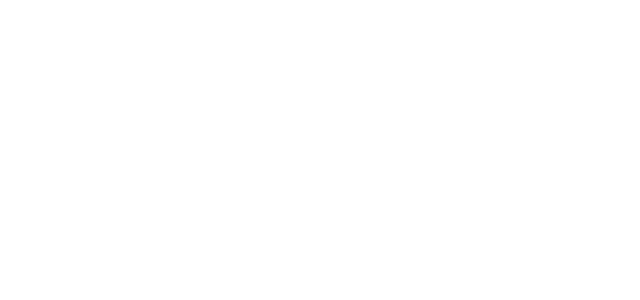
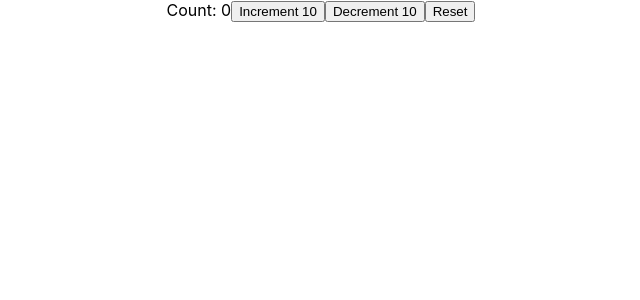
Before and after one commit to denislistiadi/react-typescript, a React (Create React App) app: page / in a window 1280 px wide. Shown: the top 300 px of the page, without its empty margins (319-959 px from the left). Built offline with nearby package versions, Linux system fonts and the light colour scheme.

Commit message:
useReducer Strict Action Types

```diff
--- a/src/App.tsx
+++ b/src/App.tsx
@@ -1,4 +1,5 @@
 import "./App.css";
+import Counter from "./components/state/Counter";
 // import Heading from './components/Heading';
 // import Oscar from './components/Oscar';
 // import Greet from './components/Greet';
@@ -51,6 +52,7 @@
       <Input value='' handleChange={(event) => console.log(event.target.value)} /> */}
 
       {/* <Container styles={{border: '1px solid black', padding: '1rem'}} /> */}
+      <Counter />
     </div>
   );
 }
--- a/src/components/state/Counter.tsx
+++ b/src/components/state/Counter.tsx
@@ -4,10 +4,16 @@
     count: number;
 }
 
-interface CounterAction {
-    type: string;
-    payload: number;
+interface UpdateAction {
+  type: 'increment' | 'decrement';
+  payload: number;
 }
+
+interface ResetAction {
+  type: 'reset';
+}
+
+type CounterAction = UpdateAction | ResetAction;
 
 const initialState = { count: 0 };
 
@@ -17,12 +23,14 @@
       return { count: state.count + action.payload };
     case "decrement":
       return { count: state.count - action.payload };
+    case "reset":
+      return initialState;
     default:
       return state;
   }
 }
 
-export const Counter = () => {
+const Counter = () => {
   const [state, dispatch] = React.useReducer(reducer, initialState);
   return (
     <div>
@@ -33,6 +41,11 @@
       <button onClick={() => dispatch({ type: "decrement", payload: 10 })}>
         Decrement 10
       </button>
+      <button onClick={() => dispatch({ type: "reset" })}>
+        Reset
+      </button>
     </div>
   );
 };
+
+export default Counter;
```
